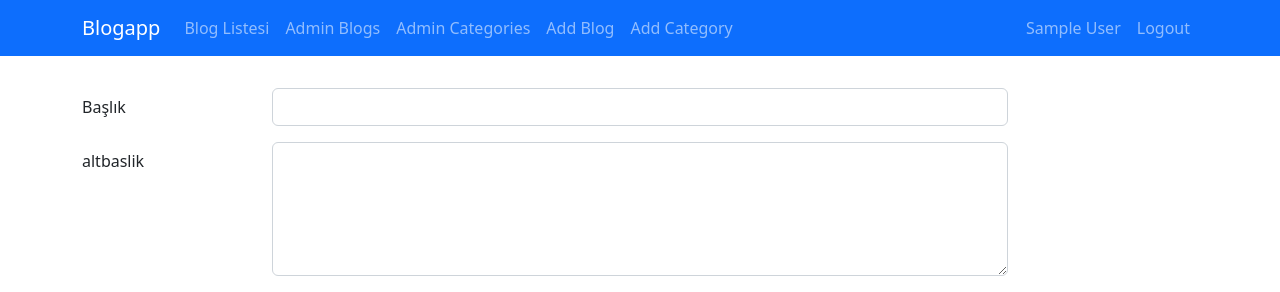
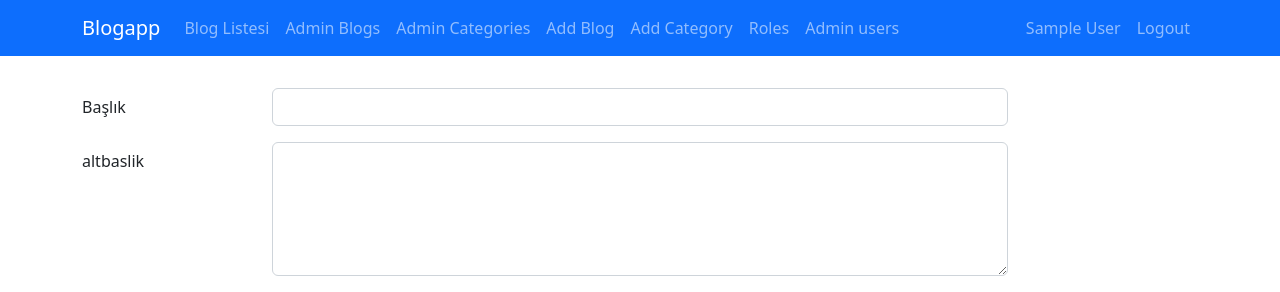
Before and after one commit to muhammetkilinc15/BlogApp, a Node server app: page /admin/blog/create in a window 1280 px wide. Shown: the top 292 px of the page. Run offline with Node 20, Linux system fonts and the light colour scheme; the visitor is signed in with stand-in values (Sample User, id 1); data that the repository does not hold is empty; some libraries are stand-ins or nearby versions.

Commit message:
Added users and roles links

```diff
--- a/Blog App/views/partials/nav.ejs
+++ b/Blog App/views/partials/nav.ejs
@@ -18,6 +18,13 @@
                 </li>
                 <li class="nav-item">
                     <a href="/admin/category/create" class="nav-link">Add Category </a>
+                </li>
+
+                <li class="nav-item">
+                    <a href="/admin/roles" class="nav-link">Roles </a>
+                </li>
+                <li class="nav-item">
+                    <a href="/admin/users" class="nav-link">Admin users </a>
                 </li>
             <% } %>
 
```
